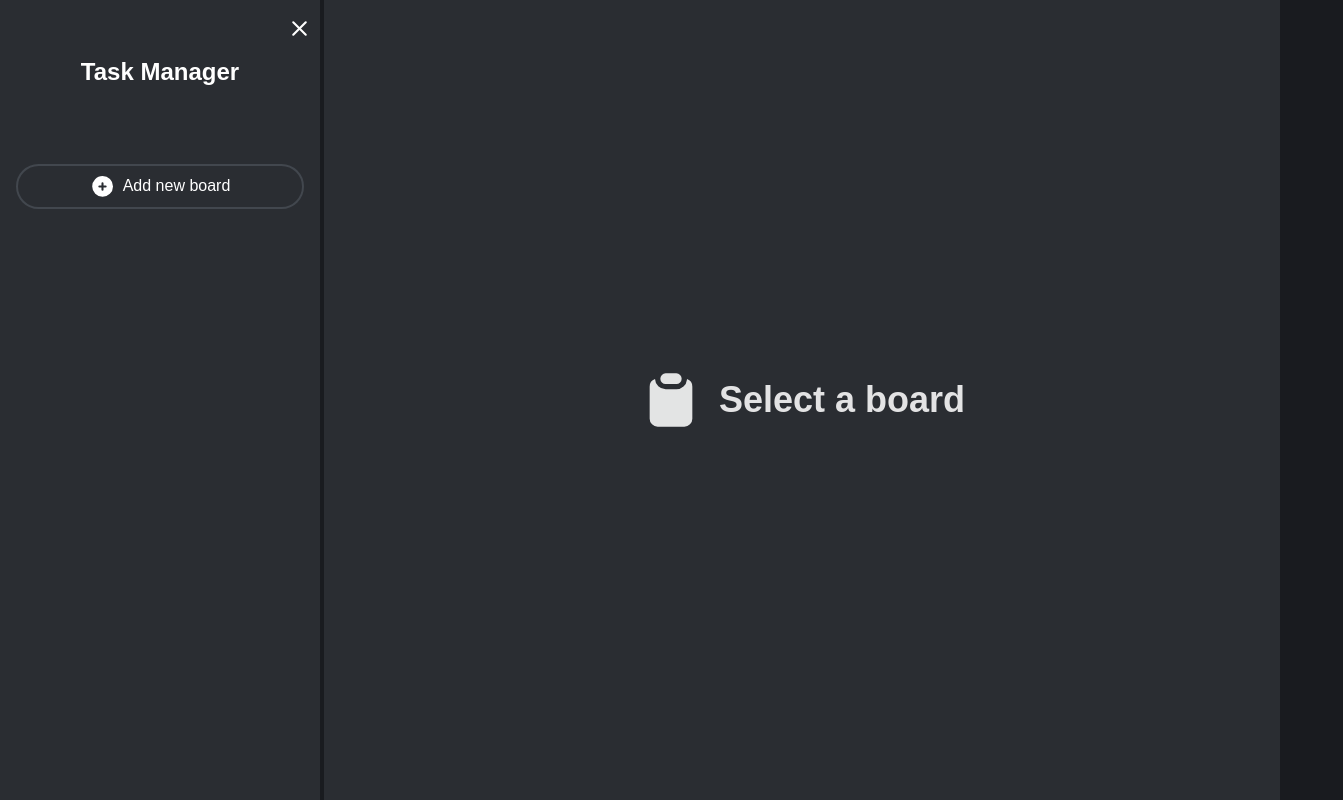
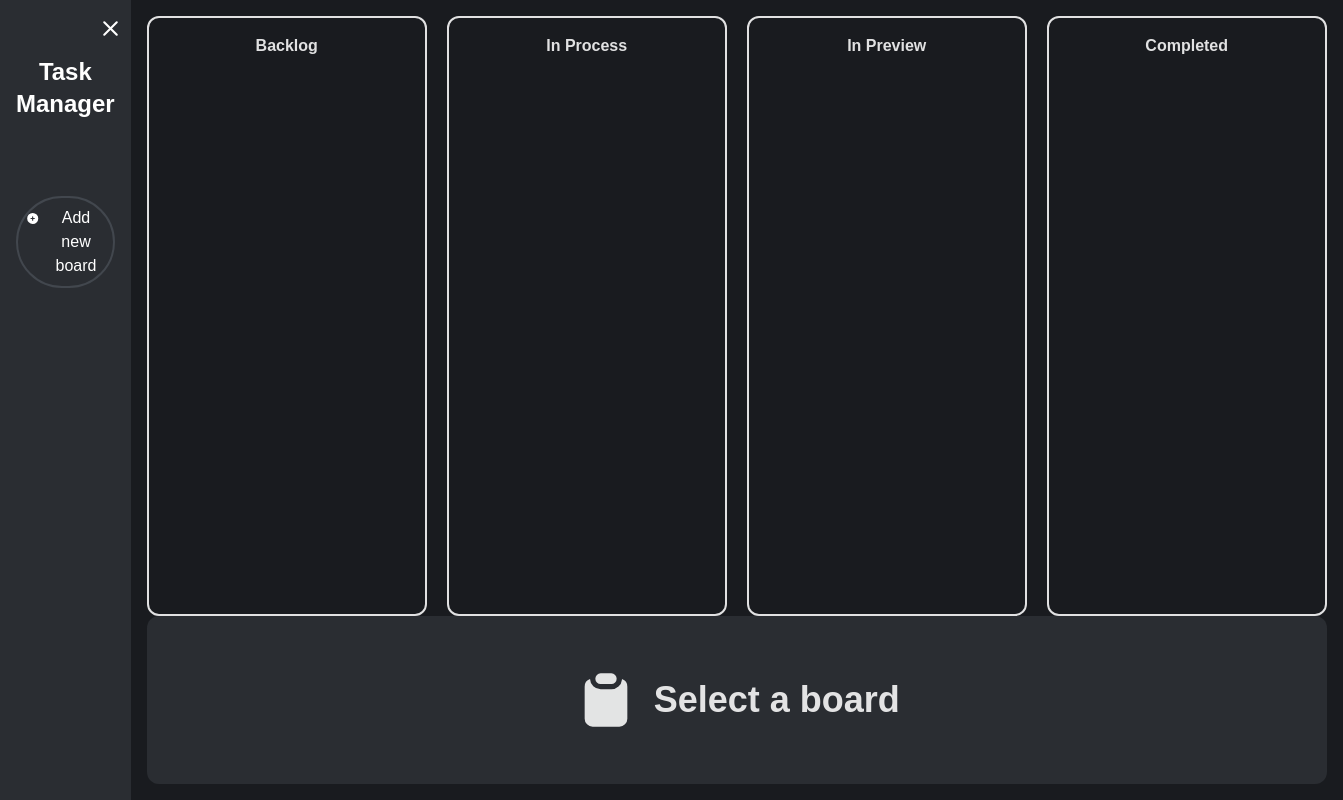
Before and after one commit to omar15hr/task-manager-app, a React (Vite) app: page / in a window 1280 px wide. Shown: the whole page, 1343 px wide, since content can reach past the window. Built offline with nearby package versions, Linux system fonts and the light colour scheme.

Commit message:
Separacion de componentes, creacion de columnas

```diff
--- a/src/components/board/Board.tsx
+++ b/src/components/board/Board.tsx
@@ -4,6 +4,7 @@ import { BoardWithId, TaskWithId } from "../../interfaces/types";
 import { TaskForm } from "../task/TaskForm";
 import { PlusSvg } from "../../assets/svgs/Svg";
 import { StartBoard } from "./StartBoard";
+import { ColumnContainer } from "./ColumnContainer";
 
 interface BoardProps {
   selectedBoard: BoardWithId | null;
@@ -13,7 +14,6 @@ interface BoardProps {
 
 export function Board({ selectedBoard, tasks, isSidebarOpen }: BoardProps) {
   const [isFormTaskOpen, setIsFormTaskOpen] = useState<boolean>(false);
-
   const { addTask } = useBoardActions();
 
   const handleSubmitTask = (event: React.FormEvent) => {
@@ -28,8 +28,7 @@ export function Board({ selectedBoard, tasks, isSidebarOpen }: BoardProps) {
     const tag = formData.get("tag") as string;
     const columnId = selectedBoard!.id;
 
-    if (!selectedBoard) return;
-    if (!title || !status || !tag) return;
+    if (!selectedBoard || !title || !status || !tag) return;
 
     addTask({
       id: crypto.randomUUID(),
@@ -46,24 +45,18 @@ export function Board({ selectedBoard, tasks, isSidebarOpen }: BoardProps) {
 
   return (
     <div
-      className={`transition-all duration-300 h-screen sm:h-auto flex-1 bg-[#191B1F] ${
-        isSidebarOpen ? "ml-1" : "ml-1"
-      }`}
+      className={`flex flex-col transition-all duration-300 h-screen sm:h-auto flex-1 p-4 bg-[#191B1F]
+      ${isSidebarOpen ? "ml-80" : "ml-20 mr-4"} sm:ml-0 sm:w-full`}
     >
-      <div className="flex flex-col">
-        {tasks.map((task) => (
-          <div key={task.id} className="flex bg-gray-700 rounded-full p-4">
-            {task.title}
-          </div>
-        ))}
-      </div>
+      <ColumnContainer tasks={tasks}  />
+
       {selectedBoard ? (
         <button
           className="flex flex-row gap-2 border-2 border-[#42474e] p-2 rounded-full w-50 h-12 hover:border-[#585f69] hover:shadow-xl cursor-pointer mt-10 items-center justify-center ml-5"
           onClick={() => setIsFormTaskOpen(true)}
         >
           <PlusSvg size={25} />
-          <span>Add new board</span>
+          <span>Add new task</span>
         </button>
       ) : (
         <StartBoard />
--- a/src/components/board/ColumnContainer.tsx
+++ b/src/components/board/ColumnContainer.tsx
@@ -1,101 +1,36 @@
-import { useMemo, useState } from "react";
-import { BoardWithId, TaskWithId } from "../../interfaces/types";
-import { Column } from "./Board";
-import { SortableContext, useSortable } from "@dnd-kit/sortable";
-import { CSS } from "@dnd-kit/utilities";
+import { TaskWithId } from "../../interfaces/types";
 import { TaskCard } from "../task/TaskCard";
-import { PlusSvg } from "../../assets/svgs/Svg";
-import { TaskForm } from "../task/TaskForm";
 
 interface ColumnContainerProps {
-  columns: Column;
-  tasks: TaskWithId[];
-  isSidebarOpen: boolean;
-  boardSelected: BoardWithId;
+  tasks: TaskWithId[]
 }
 
-export function ColumnContainer({
-  columns,
-  tasks,
-  isSidebarOpen,
-  boardSelected,
-}: ColumnContainerProps) {
+const columns = [
+  { id: "backlog", title: "Backlog", status: "backlog" },
+  { id: "in-process", title: "In Process", status: "in-process" },
+  { id: "in-preview", title: "In Preview", status: "in-preview" },
+  { id: "completed", title: "Completed", status: "completed" },
+];
 
-   const [isTaskFormOpen, setIsTaskFormOpen] = useState(false);
-
-  const tasksStatus = useMemo(() => {
-    if (!tasks) return [];
-    return tasks.map((task) => task.id);
-  }, [tasks]);
-
-  const { title, color } = columns;
-  const {
-    attributes,
-    listeners,
-    setNodeRef,
-    transform,
-    transition,
-    isDragging,
-  } = useSortable({
-    id: columns.id,
-    data: {
-      type: "Column",
-      columns,
-    },
-  });
-
-  const style = { transition, transform: CSS.Transform.toString(transform) };
-
-  if (isDragging)
+export function ColumnContainer({ tasks }: ColumnContainerProps) {
   return (
+    <div className="flex flex-row gap-5 w-full items-center justify-center text-center">
+            {columns.map((column) => (
               <div
-        ref={setNodeRef}
-        style={style}
-        className={`flex flex-col bg-[#2A2D32] w-[300px] h-[700px] max-h-[700px] rounded-md items-center p-2 opacity-60 border-2 border-rose-500`}
-      ></div>
-    );
-
-  return (
-    <div
-      ref={setNodeRef}
-      style={style}
-      {...attributes}
-      {...listeners}
-      className={`flex flex-col bg-[#2A2D32] h-[700px] max-h-[700px] rounded-md items-center p-2 ${
-        isSidebarOpen ? "w-[300px]" : "w-[340px]"
-      }`}
+                key={column.id}
+                className="w-70 border-2 rounded-xl border-[#] h-[600px] overflow-y-auto flex flex-col gap-3 items-center p-2"
               >
-      <div className="flex flex-row gap-2 items-center font-bold">
-        <span
-          className="h-3 w-3 rounded-full"
-          style={{ backgroundColor: color }}
-        ></span>
-        {title}
-      </div>
-
-      <div className="flex flex-grow flex-col gap-4 p-2 overflow-x-hidden overflow-y-auto">
-        <SortableContext items={tasksStatus}>
-          {tasks?.map((task) => (
+                <h1 className="p-2 font-bold">{column.title}</h1>
+                {tasks
+                  .filter(
+                    (task) =>
+                      task.status === column.status || task.columnId === column.id
+                  )
+                  .map((task) => (
                     <TaskCard key={task.id} task={task} />
                   ))}
-        </SortableContext>
-        {title === "Backlog" && (
-          <button
-            onClick={() => setIsTaskFormOpen(true)}
-            className="flex items-center gap-2 justify-center bg-[#BCD4FD] text-[#1C3DC0] px-4 py-2 rounded-full mt-4 cursor-pointer"
-          >
-            <PlusSvg size={24} />
-            <span>Add new task card</span>
-          </button>
-        )}
-        {isTaskFormOpen && (
-          <TaskForm
-            boardSelected={boardSelected}
-            isTaskFormOpen={isTaskFormOpen}
-            setIsTaskFormOpen={setIsTaskFormOpen}
-          />
-        )}
               </div>
+            ))}
           </div>
-  );
+  )
 }
--- a/src/components/board/StartBoard.tsx
+++ b/src/components/board/StartBoard.tsx
@@ -2,7 +2,7 @@ import { ClipboardSvg } from "../../assets/svgs/Svg";
 
 export function StartBoard() {
   return (
-    <div className="flex flex-row gap-4 p-4 items-center justify-center bg-[#2A2D32] h-screen w-full">
+    <div className="flex flex-row gap-4 p-4 items-center justify-center bg-[#2A2D32] h-screen w-full rounded-xl">
       <ClipboardSvg size={64} />
       <span className="text-4xl font-bold">Select a board</span>
     </div>
--- a/src/components/sidebar/BoardForm.tsx
+++ b/src/components/sidebar/BoardForm.tsx
@@ -25,7 +25,8 @@ export function BoardForm({ handleSubmit, setEmoji, onClose }: BoardFormProps) {
       id="modal-overlay"
       className="fixed inset-0 flex items-center justify-center bg-[#000000b4]"
     >
-      <div className="bg-[#42474e] p-6 rounded-lg shadow-lg relative w-[400px]">
+      <div className="bg-[#42474e] p-6 rounded-lg shadow-lg relative w-[90%] max-w-[400px] sm:w-[400px]">
+
         <div className="flex flex-col items-center justify-center">
           <h1>New Board</h1>
           <button
--- a/src/components/task/TaskCard.tsx
+++ b/src/components/task/TaskCard.tsx
@@ -1,56 +1,17 @@
-import { useSortable } from "@dnd-kit/sortable";
 import { TaskWithId } from "../../interfaces/types";
-import { CSS } from "@dnd-kit/utilities";
 
 interface TaskCardProps {
   task: TaskWithId;
 }
 
 export function TaskCard({ task }: TaskCardProps) {
-  const {
-    attributes,
-    listeners,
-    setNodeRef,
-    transform,
-    transition,
-    isDragging,
-  } = useSortable({
-    id: task.id,
-    data: {
-      type: "Task",
-      task,
-    },
-  });
-
-  const style = { transition, transform: CSS.Transform.toString(transform) };
-
-  if (isDragging) {
-    return (
-      <div
-        ref={setNodeRef}
-        style={style}
-        className="flex flex-col bg-[#191B1F] p-4 rounded-2xl w-64 cursor-grab relative hover:bg-[#111214] opacity-50 border-2 border-rose-500 h-24"
-      ></div>
-    );
-  }
-
   return (
     <div
-      ref={setNodeRef}
-      style={style}
-      {...attributes}
-      {...listeners}
-      className="flex flex-col bg-[#191B1F] p-4 rounded-2xl w-64 cursor-pointer hover:bg-[#111214] gap-3"
+      key={task.id}
+      className="flex flex-col gap-4 bg-[#2A2D32] hover:bg-[#363a41] w-50 rounded-2xl p-4 cursor-pointer"
     >
       <div>{task.title}</div>
-      <div className="flex flex-row gap-2 items-center">
-          <div
-            style={{ backgroundColor: task.tags.color, color: task.tags.colorText }}
-            className="p-1 h-5 rounded-md w-20 items-center flex justify-center text-sm"
-          >
-            {task.tags.tag}
-          </div>
-      </div>
+      <div className="border-2 border-[#494e57] rounded-2xl w-24 text-xs hover:shadow-2xl">{task.tag}</div>
     </div>
   );
 }
--- a/src/components/task/TaskForm.tsx
+++ b/src/components/task/TaskForm.tsx
@@ -21,9 +21,10 @@ export function TaskForm({ handleSubmitTask, onClose }: TaskFormProps) {
   return (
     <div
       id="modal-overlay"
-      className="fixed inset-0 flex items-center justify-center bg-[#000000b4]"
+      className="fixed h-screen sm:h-auto inset-0 flex items-center justify-center bg-[#000000b4] z-10"
     >
-      <div className="bg-[#42474e] p-6 rounded-lg shadow-lg relative w-[400px]">
+      <div className="bg-[#42474e] p-6 rounded-lg shadow-lg relative w-[90%] max-w-[400px] sm:w-[400px] mr-4">
+
         <div className="flex flex-col items-center justify-center">
           <h1>Task Details</h1>
           <button
```
Lines whose indentation alone changed are shown as unchanged.
